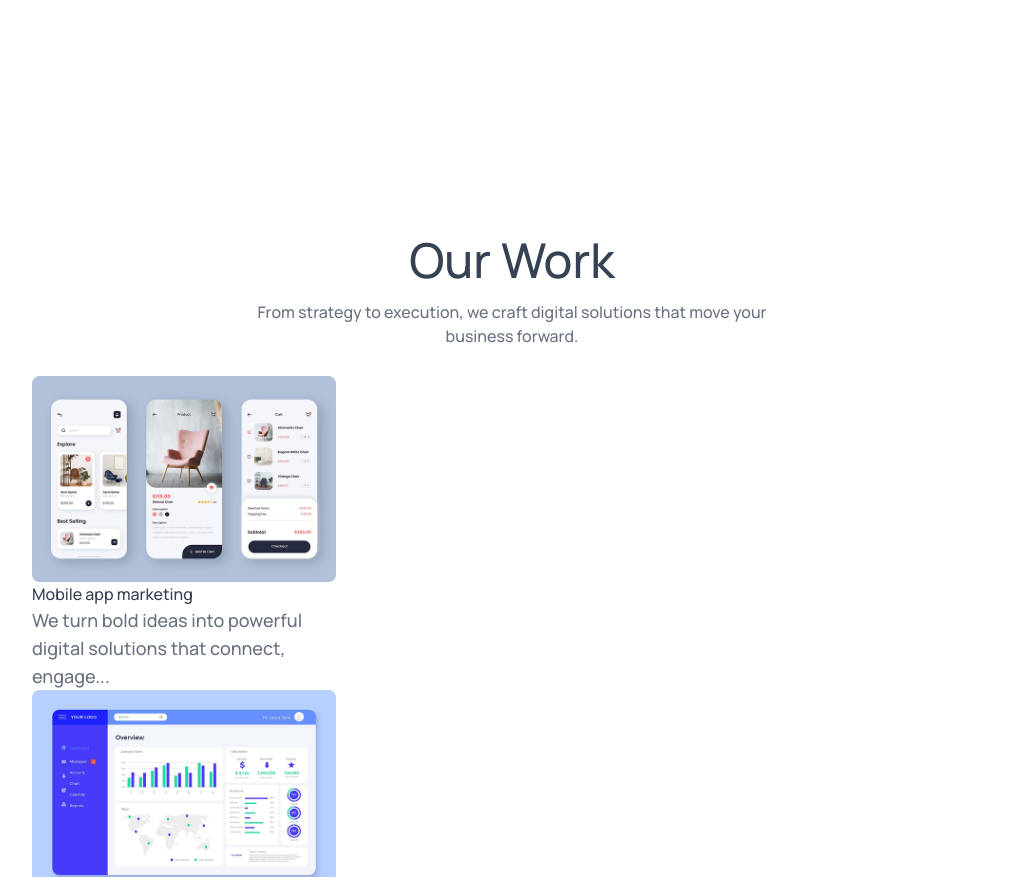
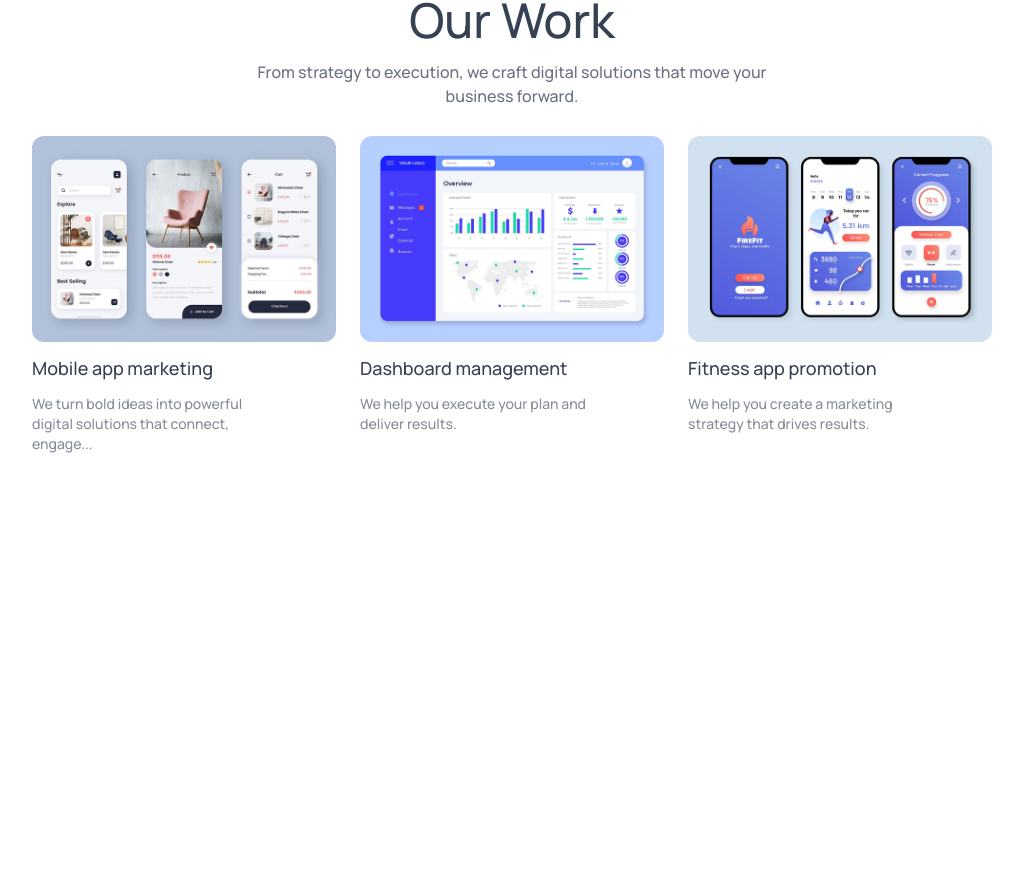
Before and after one commit to Prateek-ind/agency-ai-react, a React (Vite) app: page / in a window 1280 px wide. Shown: the part 1929-2806 px from the top of the page, without its empty margins (128-1151 px from the left). After the commit the page ends 2383 px from the top, so only its background shows below. Built offline with nearby package versions, Linux system fonts and the light colour scheme.

Commit message:
fix Our work section

```diff
--- a/src/components/OurWork.jsx
+++ b/src/components/OurWork.jsx
@@ -4,7 +4,7 @@ import assets from "../assets/assets";
 import Work from "./Work";
 
 const OurWork = () => {
-  const ourWork = [
+  const workData = [
     {
       image: assets.work_mobile_app,
       title: "Mobile app marketing",
@@ -28,7 +28,7 @@ const OurWork = () => {
     <section
       id="our-work"
       className=" flex flex-col items-center pt-30
-    gap-7 px-4 sm:px-12 lg:py-40 lg:px-24 xl:px-40 text-gray-700 dark:text-white
+    gap-7 px-4 sm:px-12 lg:px-24 xl:px-40 text-gray-700 dark:text-white
     "
     >
       <Title
@@ -39,19 +39,19 @@ const OurWork = () => {
         className="grid sm:grid-cols-2 lg:grid-cols-3
      gap-6 w-full max-w-5xl"
       >
-        <div
-          className="hover:scale-102 duration-500 transition-all
-      cursor-pointer "
-        >
-          {ourWork.map((work, i) => (
+        {workData.map((work, i) => (
+          <div
+            key={i}
+            className="hover:scale-102 duration-500 transition-all
+                         cursor-pointer "
+          >
             <Work
-              key={i}
               title={work.title}
               image={work.image}
               description={work.description}
             />
-          ))}
-        </div>
+          </div>
+        ))}
       </div>
     </section>
   );
--- a/src/components/Services.jsx
+++ b/src/components/Services.jsx
@@ -33,7 +33,7 @@ const Services = () => {
     <div
       id="services"
       className="relative flex flex-col items-center pt-30
-    gap-7 px-4 sm:px-12 lg:py-40 lg:px-24 xl:px-40 text-gray-700 dark:text-white
+    gap-7 px-4 sm:px-12 lg:px-24 xl:px-40 text-gray-700 dark:text-white
     "
     >
       <img
--- a/src/components/Work.jsx
+++ b/src/components/Work.jsx
@@ -1,11 +1,9 @@
-import React from "react";
-
 const Work = ({ image, title, description }) => {
   return (
-    <div className="">
-      <img src={image} className="w-xl" alt="" />
-      <h3 className="font-semibold mt-3 mb-2">{title}</h3>
-      <p className="max-w-[400px] text-sm sm:text-lg text-gray-500 dark:text-gray-200">{description}</p>
+    <div className="flex flex-col gap-3">
+      <img src={image} className="w-full rounded-xl" alt="" />
+      <h3 className=" mt-6 mb-4 font-semibold text-lg">{title}</h3>
+      <p className="w-5/6 text-sm opacity-60">{description}</p>
     </div>
   );
 };
```
